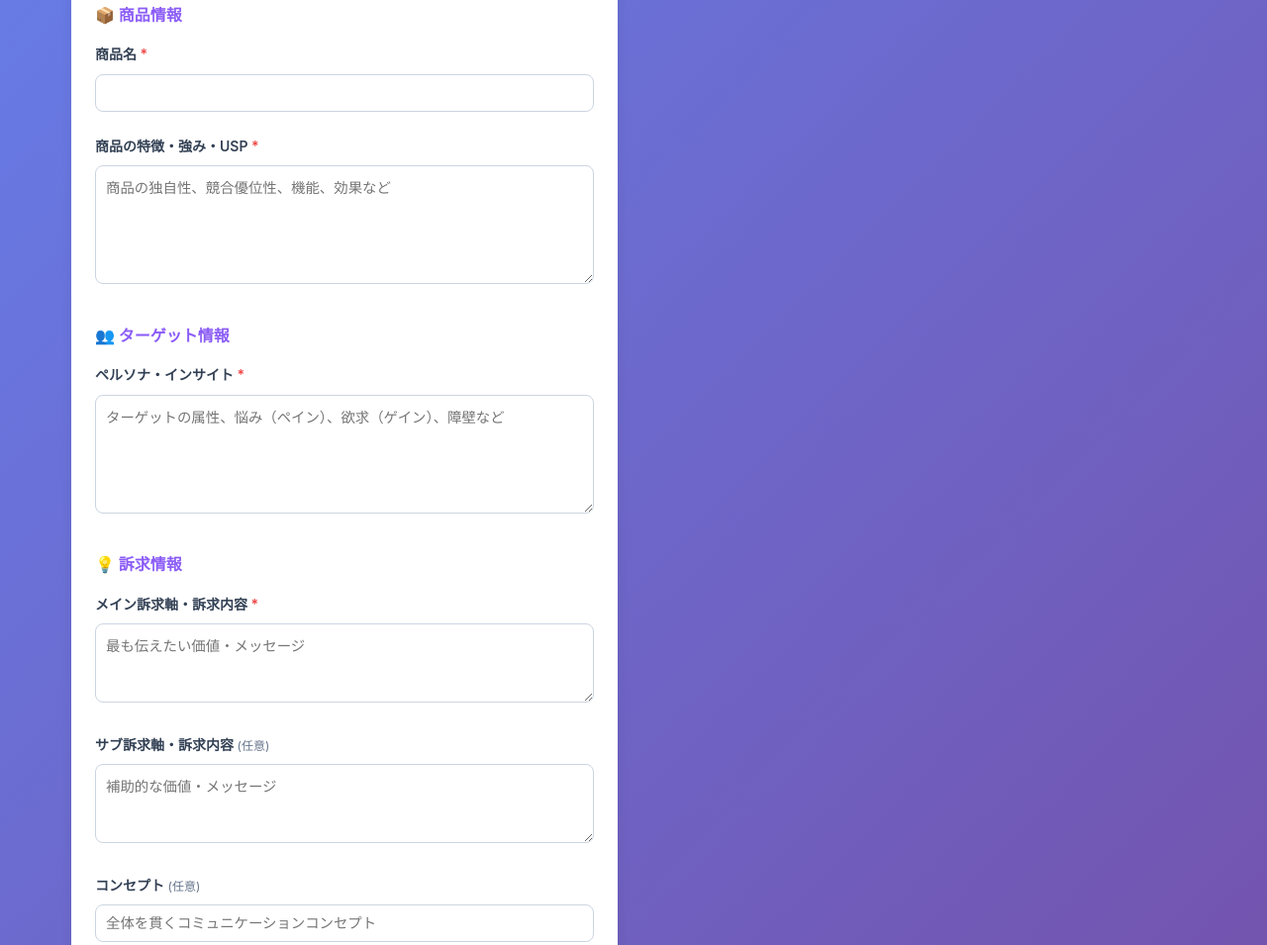
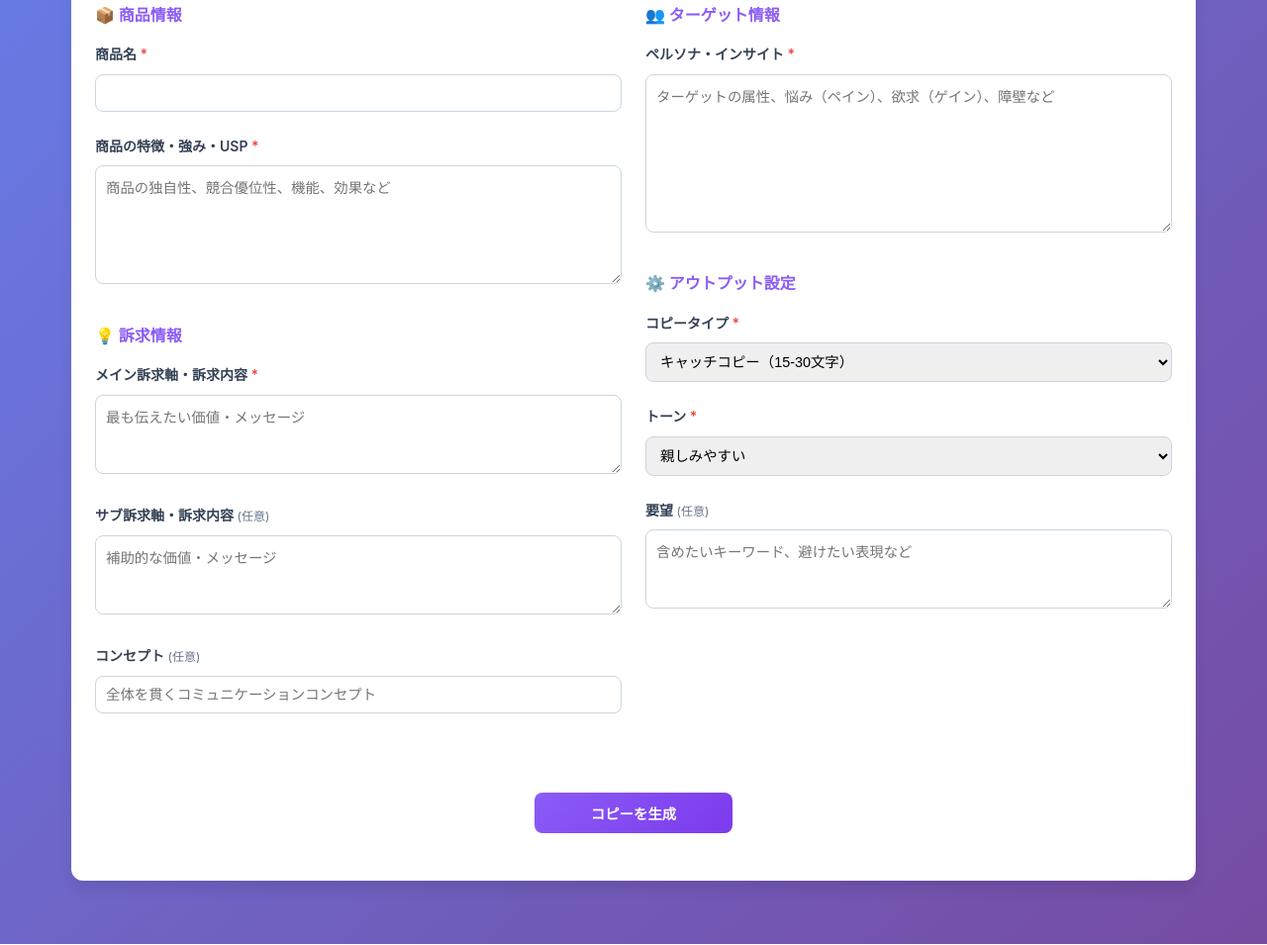
Before and after one commit to shuheikaneda-hub/ai-marketing-agent-copywrite, a plain HTML site: page index.html in a window 1280 px wide. Shown: the part 200-1155 px from the top of the page at 99% size. Drawn offline with Linux system fonts and the light colour scheme.

Commit message:
Update index.html

```diff
--- a/index.html
+++ b/index.html
@@ -76,15 +76,16 @@
             padding: 2rem;
         }
 
-        /* 2カラムレイアウト */
-        .main-layout {
+        /* グリッドレイアウト */
+        .input-grid {
             display: grid;
             grid-template-columns: 1fr 1fr;
-            gap: 2rem;
+            gap: 1.5rem;
+            margin-bottom: 2rem;
         }
 
         @media (max-width: 768px) {
-            .main-layout {
+            .input-grid {
                 grid-template-columns: 1fr;
             }
         }
@@ -367,14 +368,16 @@
 
     <!-- メインコンテンツ -->
     <main class="container">
-        <div class="main-layout">
-            <!-- 左カラム：入力フォーム -->
-            <div class="card">
+        <!-- 入力フォーム -->
+        <div class="card" style="margin-bottom: 2rem;">
             <div class="card-header">
                 入力情報
             </div>
             <div class="card-body">
                 <form id="copyForm">
+                    <div class="input-grid">
+                        <!-- 左カラム -->
+                        <div>
                             <!-- 商品情報 -->
                             <div style="margin-bottom: 2rem;">
                                 <h3 style="font-size: 1rem; color: var(--primary); margin-bottom: 1rem;">📦 商品情報</h3>
@@ -395,21 +398,8 @@
                                 </div>
                             </div>
 
-                        <!-- ターゲット情報 -->
-                        <div style="margin-bottom: 2rem;">
-                            <h3 style="font-size: 1rem; color: var(--primary); margin-bottom: 1rem;">👥 ターゲット情報</h3>
-
-                            <div class="form-group">
-                                <label class="form-label">
-                                    ペルソナ・インサイト <span class="required">*</span>
-                                </label>
-                                <textarea class="form-textarea large" id="targetInsight" required
-                                          placeholder="ターゲットの属性、悩み（ペイン）、欲求（ゲイン）、障壁など"></textarea>
-                            </div>
-                        </div>
-
                             <!-- 訴求情報 -->
-                        <div style="margin-bottom: 2rem;">
+                            <div>
                                 <h3 style="font-size: 1rem; color: var(--primary); margin-bottom: 1rem;">💡 訴求情報</h3>
 
                                 <div class="form-group">
@@ -436,9 +426,25 @@
                                            placeholder="全体を貫くコミュニケーションコンセプト">
                                 </div>
                             </div>
+                        </div>
+
+                        <!-- 右カラム -->
+                        <div>
+                            <!-- ターゲット情報 -->
+                            <div style="margin-bottom: 2rem;">
+                                <h3 style="font-size: 1rem; color: var(--primary); margin-bottom: 1rem;">👥 ターゲット情報</h3>
+
+                                <div class="form-group">
+                                    <label class="form-label">
+                                        ペルソナ・インサイト <span class="required">*</span>
+                                    </label>
+                                    <textarea class="form-textarea large" id="targetInsight" required
+                                              placeholder="ターゲットの属性、悩み（ペイン）、欲求（ゲイン）、障壁など" style="min-height: 160px;"></textarea>
+                                </div>
+                            </div>
 
                             <!-- アウトプット設定 -->
-                        <div style="margin-bottom: 2rem;">
+                            <div>
                                 <h3 style="font-size: 1rem; color: var(--primary); margin-bottom: 1rem;">⚙️ アウトプット設定</h3>
 
                                 <div class="form-group">
@@ -474,10 +480,12 @@
                                               placeholder="含めたいキーワード、避けたい表現など"></textarea>
                                 </div>
                             </div>
+                        </div>
+                    </div>
 
                     <!-- 生成ボタン -->
-                        <div class="generate-section">
-                            <button type="submit" class="btn btn-primary btn-block">
+                    <div style="text-align: center; padding: 1.5rem 0;">
+                        <button type="submit" class="btn btn-primary" style="min-width: 200px; display: inline-flex; align-items: center; justify-content: center;">
                             コピーを生成
                         </button>
                     </div>
@@ -485,8 +493,6 @@
             </div>
         </div>
 
-            <!-- 右カラム：結果表示 -->
-            <div>
         <!-- ローディング -->
         <div class="loading" id="loading">
             <div class="card">
@@ -508,12 +514,10 @@
                         <!-- 結果がここに表示される -->
                     </div>
 
-                            <div style="margin-top: 1rem;">
-                                <button class="btn btn-secondary btn-block" onclick="regenerate()">
+                    <div style="margin-top: 1rem; text-align: center;">
+                        <button class="btn btn-secondary" onclick="regenerate()" style="min-width: 150px;">
                             再生成
                         </button>
-                            </div>
-                        </div>
                     </div>
                 </div>
             </div>
@@ -619,13 +623,13 @@ ${formData.requirements ? `要望: ${formData.requirements}` : ''}
 2. ターゲットのインサイトに深く刺さる表現を使う
 3. 指定されたトーンを反映する
 4. 5つのバリエーションを作成し、それぞれ異なるアプローチを取る
-5. 文字の位置ずれが起きないよう、改行は使わない
+5. 改行や余計な空白を含めない
 
-【出力形式】JSON
+【出力形式】JSON（必ず以下の形式を守る）
 {
   "copies": [
     {
-      "copy": "生成されたコピー",
+      "copy": "生成されたコピー（余計な空白なし）",
       "approach": "アプローチの説明",
       "charCount": 文字数
     }
@@ -681,7 +685,7 @@ ${formData.requirements ? `要望: ${formData.requirements}` : ''}
                             <span class="variation-number">${index + 1}</span>
                             <span class="char-count">${item.charCount}文字</span>
                         </div>
-                        <button class="copy-btn" onclick="copyToClipboard('${item.copy.replace(/'/g, "\\'")}')">
+                        <button class="copy-btn" onclick="copyToClipboard(\`${item.copy.replace(/`/g, '\\`').replace(/\\/g, '\\\\')}\`)">>
                             コピー
                         </button>
                     </div>
```
Lines whose indentation alone changed are shown as unchanged.
